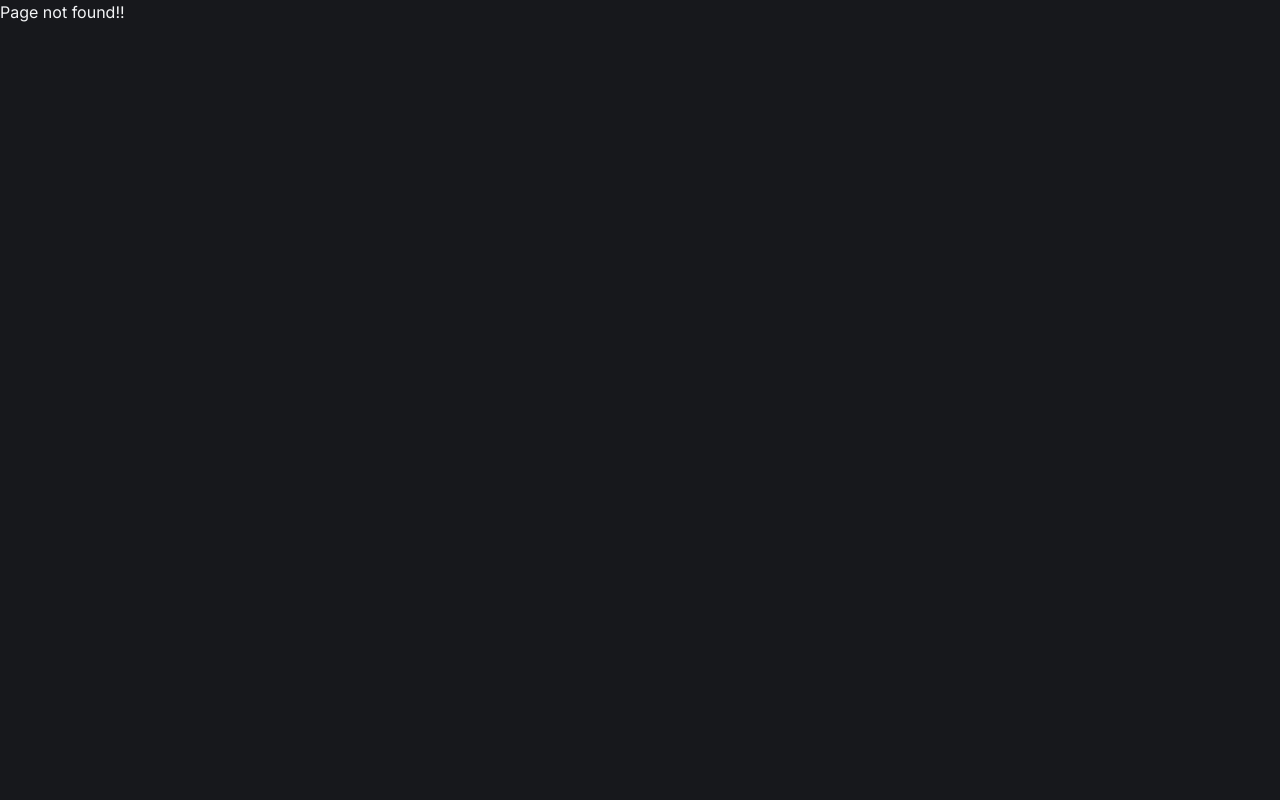
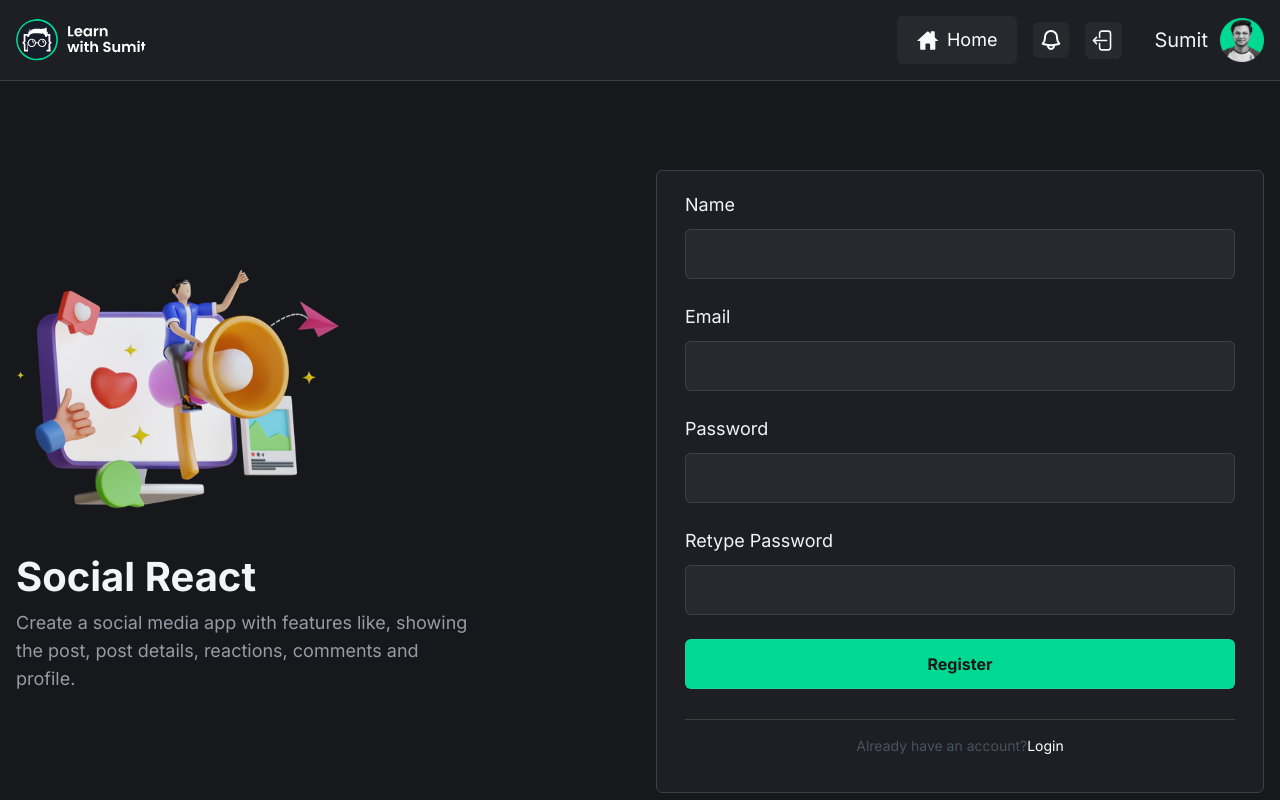
Before and after one commit to rirefat/social-react, a React (Vite) app: page /registration in a window 1280 px wide. Before the commit this address had no page. Shown: the top 800 px of the page. Built offline with nearby package versions, Linux system fonts and the light colour scheme.

Commit message:
done registration page

```diff
--- /dev/null
+++ b/src/components/Registration/Registration.jsx
@@ -0,0 +1,92 @@
+import auth_illustration from '../../assets/images/auth_illustration.png';
+
+const Registration = () => {
+    return (
+        <main
+            className="flex min-h-screen items-center justify-center bg-deepDark py-8"
+        >
+            <div className="max-w-[1368px] flex-1">
+                <div className="container grid items-center gap-8 lg:grid-cols-2">
+
+                    <div>
+
+                        <img
+                            className="mb-12 h-60"
+                            src={auth_illustration}
+                            alt="auth_illustration"
+                        />
+                        <div>
+                            <h1 className="mb-3 text-4xl font-bold lg:text-[40px]">Social React</h1>
+                            <p className="max-w-[452px] text-gray-400/95 lg:text-lg">
+                                Create a social media app with features like, showing the post,
+                                post details, reactions, comments and profile.
+                            </p>
+                        </div>
+                    </div>
+
+                    <div className="card">
+                        <form className="border-b border-[#3F3F3F] pb-10 lg:pb-[30px]">
+
+                            <div className="form-control">
+                                <label className="auth-label" htmlFor="name">Name</label>
+                                <input className="auth-input" name="name" type="text" id="name" />
+                            </div>
+
+                            <div className="form-control">
+                                <label className="auth-label" htmlFor="email">Email</label>
+                                <input
+                                    className="auth-input"
+                                    name="email"
+                                    type="email"
+                                    id="email"
+                                />
+                            </div>
+
+                            <div className="form-control">
+                                <label className="auth-label" htmlFor="email">Password</label>
+                                <input
+                                    className="auth-input"
+                                    name="password"
+                                    type="password"
+                                    id="password"
+                                />
+                            </div>
+
+                            <div className="form-control">
+                                <label className="auth-label" htmlFor="confirmPassword"
+                                >Retype Password</label
+                                >
+                                <input
+                                    className="auth-input"
+                                    name="confirmPassword"
+                                    type="password"
+                                    id="confirmPassword"
+                                />
+                            </div>
+
+                            <button
+                                className="auth-input bg-lwsGreen font-bold text-deepDark transition-all hover:opacity-90"
+                                type="submit"
+                            >
+                                Register
+                            </button>
+                        </form>
+                        <div className="py-4 lg:py-4">
+                            <p className="text-center text-xs text-gray-600/95 lg:text-sm">
+                                Already have an account?
+                                <a
+                                    className="hover:text-lwsGreen text-white transition-all hover:underline"
+                                    href="/login.html"
+                                >Login
+                                </a>
+                            </p>
+                        </div>
+                    </div>
+
+                </div>
+            </div>
+        </main>
+    );
+};
+
+export default Registration;
```
Also changed, not shown: src/routers/routers.jsx (+5 -3 lines).
